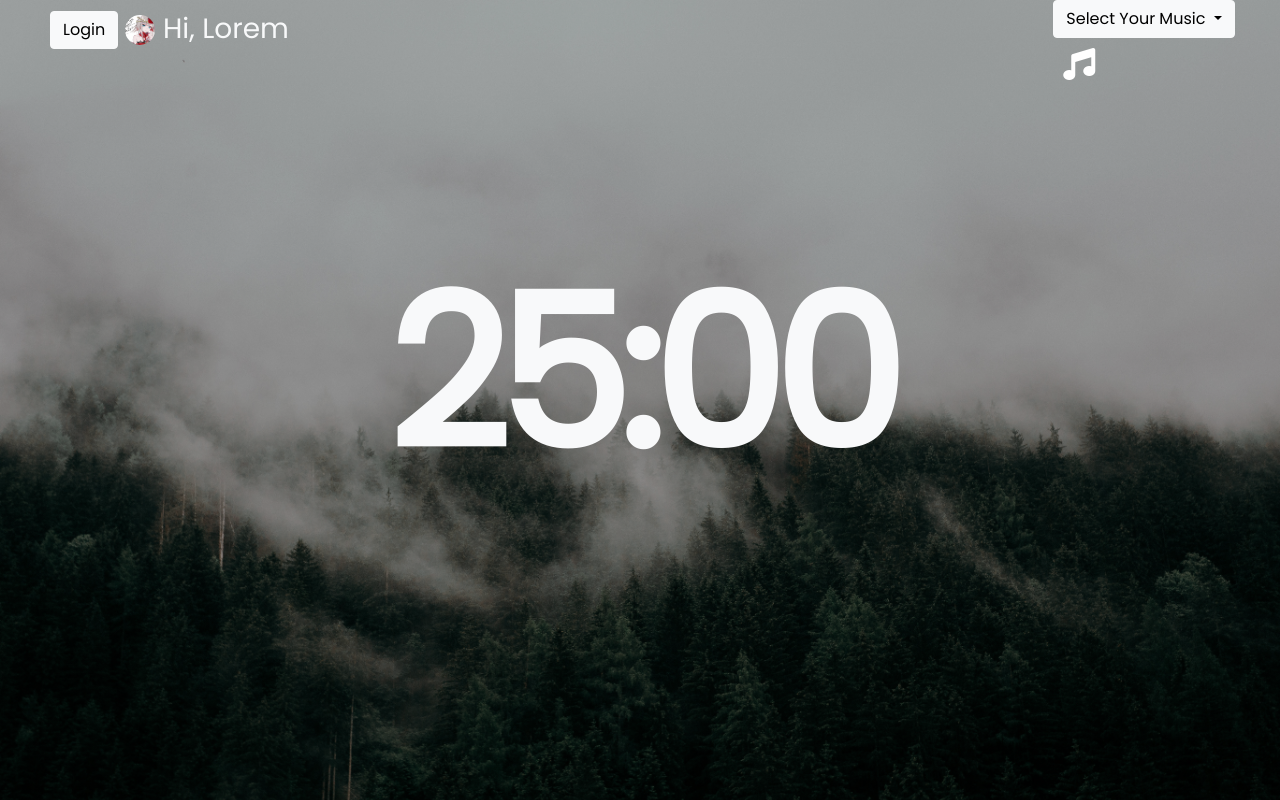
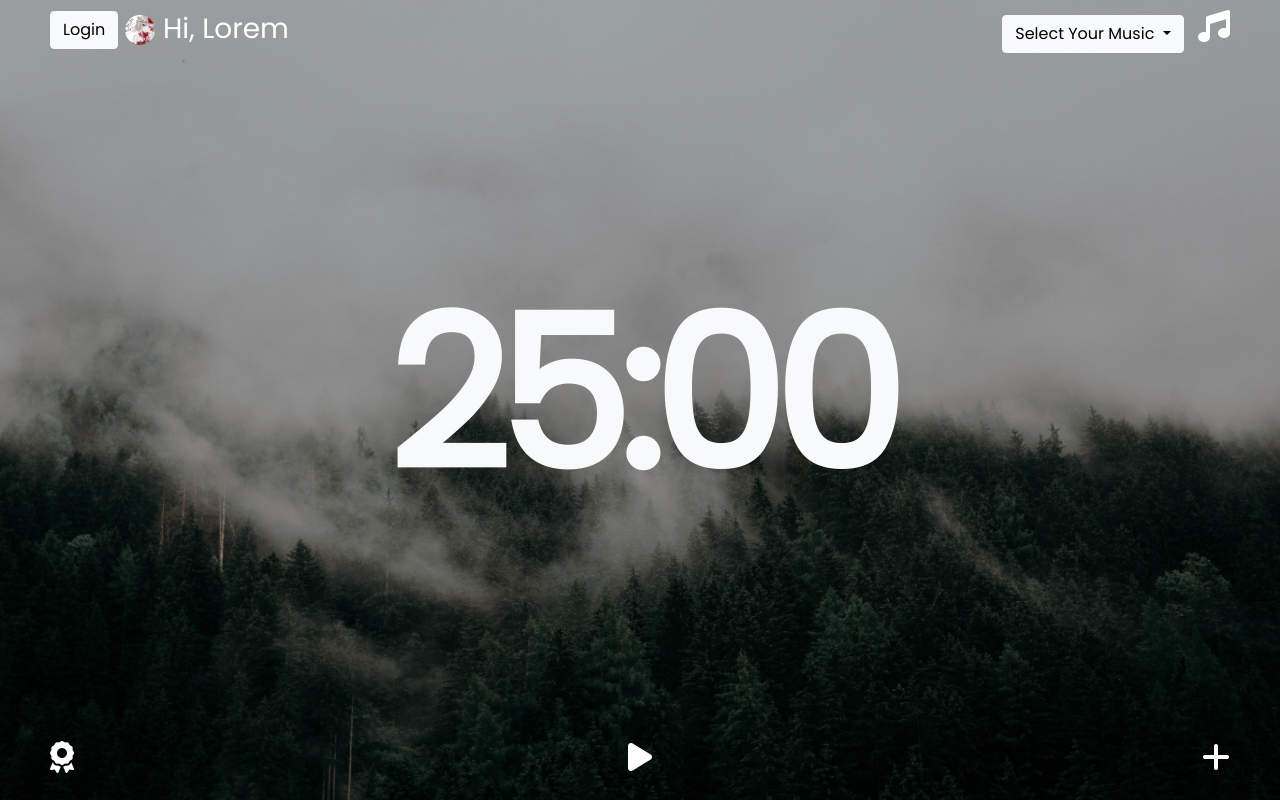
Before and after one commit to ahm4ddm/Proyek-ImplementasiPengujianSistemInformasi, a CodeIgniter app: page /logout/ in a window 1280 px wide. Run offline with CodeIgniter, Linux system fonts and the light colour scheme; some libraries are stand-ins or nearby versions.

Commit message:
Add some icons
add some icons

```diff
--- a/application/views/main.php
+++ b/application/views/main.php
@@ -22,6 +22,17 @@
             padding-left:50px;
             padding-right:50px;
         }
+
+        .usernameText:hover {
+            color: black;
+            letter-spacing: 1px;
+            transition: .5s;
+        }
+
+        .usernameText {
+            color : white;
+            transition: .5s;
+        }
     </style>
     </head>
     <body>
@@ -29,14 +40,14 @@
 
                 <div class="row">
                     <!-- Dropdown -->
-                    <div class="dropdown col-md-10">
+                    <div class="dropdown col-md-6">
                         <!-- Button Login -->
                         <button type="button" class="btn btn-light" data-bs-toggle="modal" data-bs-target="#loginModal">
                             Login
                         </button>
 
                         <button class="btn" type="button" id="menuDropdown" data-bs-toggle="dropdown" style="margin-left:-10px" aria-expanded="false">
-                        <h3 style="padding-top:5px" class="text-light"><img src="<?php echo base_url()?>/assets/img/profile.jpeg" width="30px" height="30px" style="border-radius:50%;object-fit: cover;" alt="profile picture">
+                        <h3 style="padding-top:5px" class="usernameText"><img src="<?php echo base_url()?>/assets/img/profile.jpeg" width="30px" height="30px" style="border-radius:50%;object-fit: cover;" alt="profile picture">
                             Hi, Lorem</h3>
                         </button>
                         <ul class="dropdown-menu text-center" aria-labelledby="menuDropdown">
@@ -46,7 +57,7 @@
                             <li><a class="dropdown-item" >Logout</a></li>
                         </ul>
                     </div>
-                    <div class="col-md-2">
+                    <div class="col-md-6 text-end">
                         <div class="dropdown">
                             <a class="btn btn-light dropdown-toggle" href="#" role="button" id="dropdownMenuLink" data-bs-toggle="dropdown" aria-expanded="false">
                                 Select Your Music
@@ -57,13 +68,26 @@
                                 <li><a class="dropdown-item" href="#">Another action</a></li>
                                 <li><a class="dropdown-item" href="#">Something else here</a></li>
                             </ul>
-                            <i style="font-size: 2rem;color:white;padding-left:10px;padding-top:10px" class="fas fa-music"></i>
+                            <a href="#"><i style="font-size: 2rem;color:white;padding-left:10px;margin-top:10px" class="fas fa-music"></i></a>
                         </div>
 
                     </div>
                 </div>
-                <div class="col-md-12 d-flex flex-column h-75 justify-content-center align-items-center">
-                    <h1 style="font-size:13em;letter-spacing: -10px;font-weight:800" class="text-light">25:00</h1>
+                <div class="row" style="min-height:85%;">
+                    <div class="col-md-12 d-flex flex-column  justify-content-center align-items-center">
+                        <h1 style="font-size:13em;letter-spacing: -10px;font-weight:800" class="text-light">25:00</h1>
+                    </div>
+                </div>
+                <div class="row">
+                    <div class="col-md-4">
+                        <a href="#"><i class="fas fa-award" style="font-size: 2rem;color:white"></i></a>
+                    </div>
+                    <div class="col-md-4 text-center">
+                        <a href="#"><i class="fas fa-play" style="font-size: 2rem;color:white"></i></a>
+                    </div>
+                    <div class="col-md-4 text-end">
+                        <a href="#"> <i class="fas fa-plus" style="font-size: 2rem;color:white"></i></a>
+                    </div>
                 </div>
         </div>
     </body>
```
